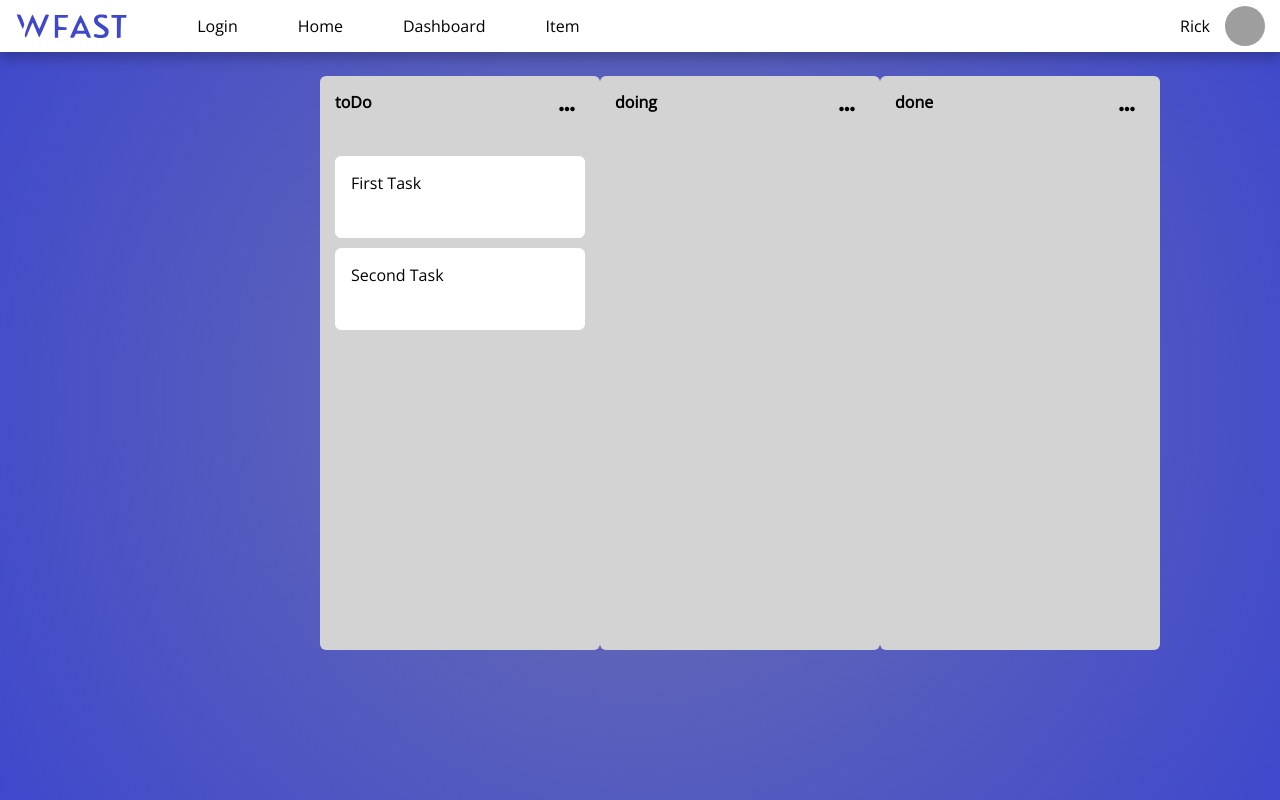
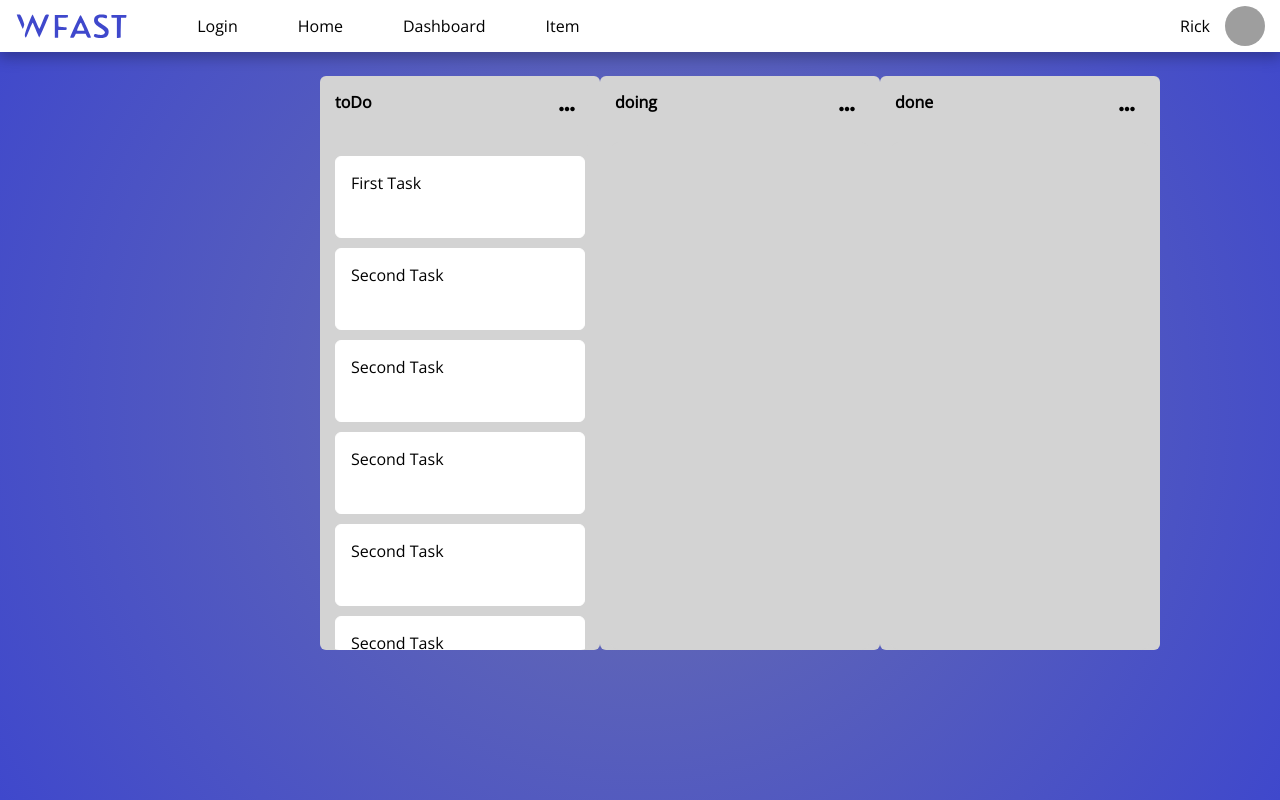
Before and after one commit to dre-lnx/wFast-react, a React (Create React App) app: page /item in a window 1280 px wide. Built offline with nearby package versions, Linux system fonts and the light colour scheme; grey boxes are pictures that could not be loaded.

Commit message:
scroll mods

```diff
--- a/src/assets/App.css
+++ b/src/assets/App.css
@@ -19,6 +19,28 @@ html {
 /*---Animations---*/
 /*/*----------------Mixins----------------*/
 /*-------------Components-------------*/
+/* width */
+::-webkit-scrollbar {
+  width: 10px;
+}
+
+/* Track */
+::-webkit-scrollbar-track {
+  background: #f1f1f1;
+  border-radius: 14px;
+}
+
+/* Handle */
+::-webkit-scrollbar-thumb {
+  background: #888;
+  border-radius: 15px;
+}
+
+/* Handle on hover */
+::-webkit-scrollbar-thumb:hover {
+  background: #555;
+}
+
 .dropdown-content {
   display: block;
   position: absolute;
--- a/src/assets/App.scss
+++ b/src/assets/App.scss
@@ -57,6 +57,28 @@ $animation-pattern: 0.5s;
 }
 
 /*-------------Components-------------*/
+
+/* width */
+::-webkit-scrollbar {
+  width: 10px;
+}
+
+/* Track */
+::-webkit-scrollbar-track {
+  background: #f1f1f1;
+  border-radius: 14px;
+}
+
+/* Handle */
+::-webkit-scrollbar-thumb {
+  background: #888;
+  border-radius: 15px;
+}
+
+/* Handle on hover */
+::-webkit-scrollbar-thumb:hover {
+  background: #555;
+}
 
 .dropdown-content {
   display: block;
--- a/src/components/modal.js
+++ /dev/null
@@ -1,44 +0,0 @@
-import * as React from 'react'
-import Box from '@mui/material/Box'
-import Typography from '@mui/material/Typography'
-import Modal from '@mui/material/Modal'
-
-const style = {
-  position: 'absolute',
-  top: '50%',
-  left: '50%',
-  transform: 'translate(-50%, -50%)',
-  width: 400,
-  bgcolor: 'background.paper',
-  boxShadow: 24,
-  p: 4,
-}
-
-export default function BasicModal() {
-  const [open, setOpen] = React.useState(false)
-  const handleOpen = () => setOpen(true)
-  const handleClose = () => setOpen(false)
-
-  return (
-    <div>
-      <li onClick={handleOpen}>
-        <i class="fas fa-plus"></i>Create task
-      </li>
-      <Modal
-        open={open}
-        onClose={handleClose}
-        aria-labelledby="modal-modal-title"
-        aria-describedby="modal-modal-description"
-      >
-        <Box sx={style}>
-          <Typography id="modal-modal-title" variant="h6" component="h2">
-            Text in a modal
-          </Typography>
-          <Typography id="modal-modal-description" sx={{ mt: 2 }}>
-            Duis mollis, est non commodo luctus, nisi erat porttitor ligula.
-          </Typography>
-        </Box>
-      </Modal>
-    </div>
-  )
-}
--- a/src/pages/item.js
+++ b/src/pages/item.js
@@ -1,13 +1,37 @@
 import React, { useState } from 'react'
-
-import BasicModal from '../components/modal'
+import Box from '@mui/material/Box'
+import Typography from '@mui/material/Typography'
+import Modal from '@mui/material/Modal'
 
 import { DragDropContext, Draggable, Droppable } from 'react-beautiful-dnd'
 
 import { v4 as uuid } from 'uuid'
 
+const style = {
+  position: 'absolute',
+  top: '50%',
+  left: '50%',
+  transform: 'translate(-50%, -50%)',
+  width: 400,
+  bgcolor: 'background.paper',
+  boxShadow: 24,
+  p: 4,
+}
+
 const itemsFromBackEnd = [
   { id: uuid(), content: 'First Task' },
+  { id: uuid(), content: 'Second Task ' },
+  { id: uuid(), content: 'Second Task ' },
+  { id: uuid(), content: 'Second Task ' },
+  { id: uuid(), content: 'Second Task ' },
+  { id: uuid(), content: 'Second Task ' },
+  { id: uuid(), content: 'Second Task ' },
+  { id: uuid(), content: 'Second Task ' },
+  { id: uuid(), content: 'Second Task ' },
+  { id: uuid(), content: 'Second Task ' },
+  { id: uuid(), content: 'Second Task ' },
+  { id: uuid(), content: 'Second Task ' },
+  { id: uuid(), content: 'Second Task ' },
   { id: uuid(), content: 'Second Task ' },
 ]
 
@@ -63,6 +87,9 @@ const onDragEnd = (result, columns, setColumns) => {
 }
 
 const Item = () => {
+  const [open, setOpen] = React.useState(false)
+  const handleOpen = () => setOpen(true)
+  const handleClose = () => setOpen(false)
   const [columns, setColumns] = useState(columnsFromBackEnd)
 
   const [dropDown, setDropdown] = useState(false)
@@ -103,7 +130,9 @@ const Item = () => {
                   {column.name === status && dropDown === true && (
                     <div className="dropdown-content">
                       <ul>
-                        <BasicModal></BasicModal>
+                        <li>
+                          <i class="fas fa-plus"></i>Create task
+                        </li>
                         <li>
                           <i class="far fa-trash-alt"></i>Delete All tasks
                         </li>
@@ -126,6 +155,9 @@ const Item = () => {
                           width: 250,
                           alignSelf: 'center',
                           minHeight: 500,
+                          overflow: 'auto',
+                          overflowX: 'hidden',
+                          maxHeight: 500,
                         }}
                       >
                         {column.items.map((item, index) => {
@@ -137,13 +169,39 @@ const Item = () => {
                             >
                               {(provided, snapshot) => {
                                 return (
+                                  <div>
                                     <div
+                                      onClick={handleOpen}
                                       className="task"
                                       ref={provided.innerRef}
                                       {...provided.draggableProps}
                                       {...provided.dragHandleProps}
                                     >
                                       {item.content}
+                                    </div>
+                                    <Modal
+                                      open={open}
+                                      onClose={handleClose}
+                                      aria-labelledby="modal-modal-title"
+                                      aria-describedby="modal-modal-description"
+                                    >
+                                      <Box sx={style}>
+                                        <Typography
+                                          id="modal-modal-title"
+                                          variant="h6"
+                                          component="h2"
+                                        >
+                                          Editando uma task
+                                        </Typography>
+                                        <Typography
+                                          id="modal-modal-description"
+                                          sx={{ mt: 2 }}
+                                        >
+                                          Isso definitivamente ainda não ta
+                                          funcionando
+                                        </Typography>
+                                      </Box>
+                                    </Modal>
                                   </div>
                                 )
                               }}
```
Also changed, not shown: src/App.js (+5 -7 lines), 1 other file (tests, documents, lock files or other folders). Lines whose indentation alone changed are shown as unchanged.
